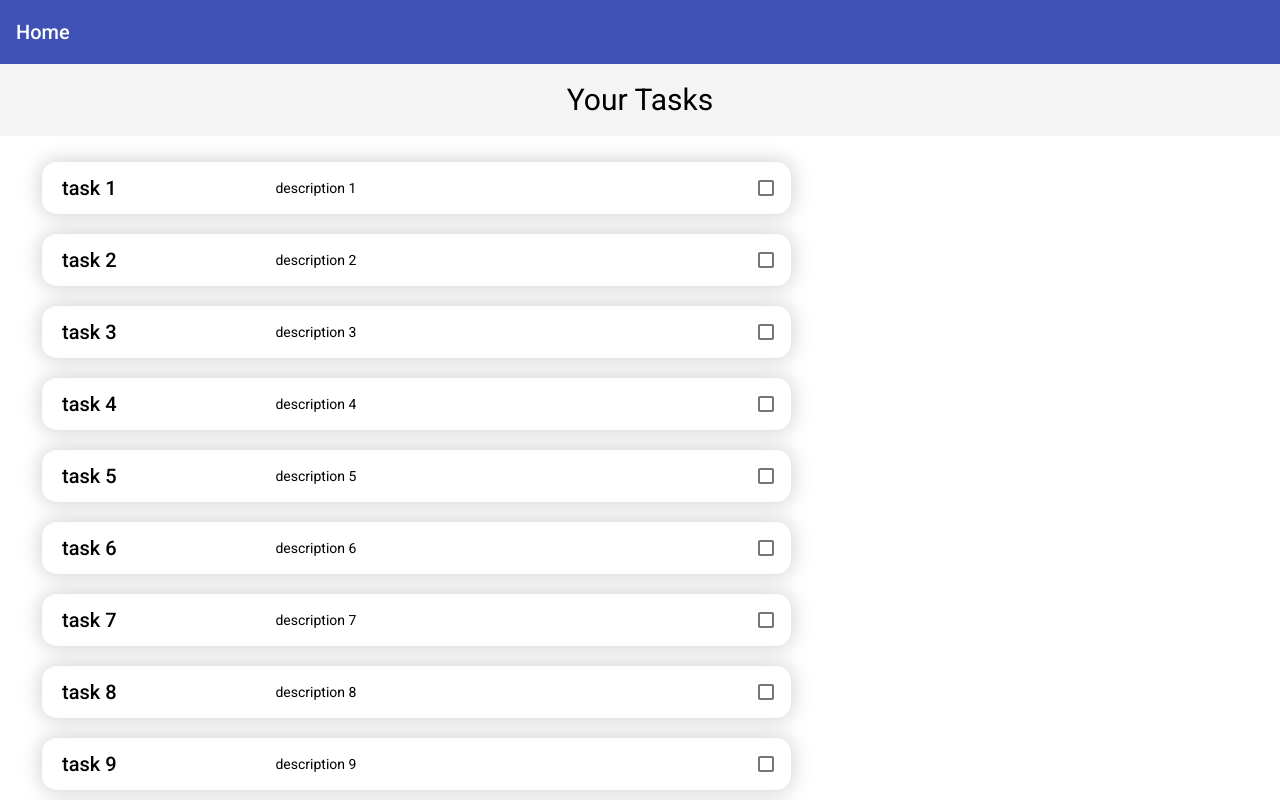
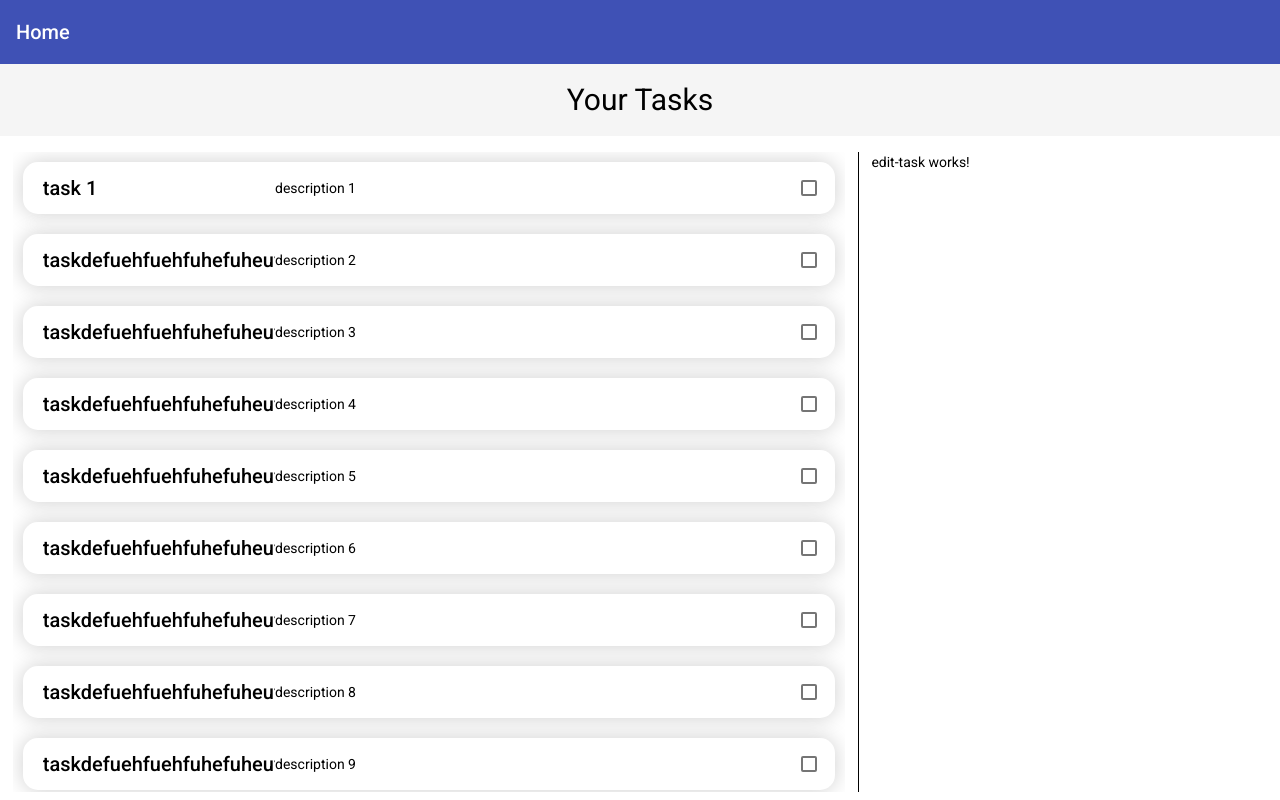
Before and after one commit to JuleZ1905/angular_zangl, an Angular app: page /home in a window 1280 px wide. Shown: the top 800 px of the page. Built offline with nearby package versions, Linux system fonts and the light colour scheme.

Commit message:
more css added

```diff
--- a/src/app/app.component.css
+++ b/src/app/app.component.css
@@ -0,0 +1,3 @@
+html, body {
+    height: 100%;
+}
--- a/src/app/home/home.component.css
+++ b/src/app/home/home.component.css
@@ -1,3 +1,13 @@
+.home {
+    height: 100%;
+    display: flex;
+    flex-flow: column;
+}
+
+.heading-view {
+    height: fit-content;
+}
+
 .header {
     background-color: #f5f5f5;
     padding: 20px;
@@ -12,19 +22,36 @@
 a {
   text-decoration: none;
 }
+
+.task-view {
+    display: flex;
+    flex-direction: row;
+    width: 100%;
+    height: 80%;
+}
+
 .tasks {
   display: flex;
   flex-direction: column;
-  margin-left: 2.5%;
+  margin-left: 1%;
+  width: 65%;
+  height: 100%;
+  overflow: scroll;
 }
 .task-item {
-  box-shadow: 0 0 20px 2px lightgrey;
+  box-shadow: 0 0 20px 1px lightgrey;
   margin: 10px;
   border-radius: 15px;
-  width: 60%;
 }
 
 .task-item:hover{
-    box-shadow: 0 0 20px 2px grey;
+    box-shadow: 0 0 10px 1px grey;
     transition: .2s ease-in-out;
 }
+
+.v-line {
+    border-left: 1px solid black;
+    height: 100%;
+    margin-left: 1%;
+    margin-right: 1%;
+}
--- a/src/app/home/home.component.ts
+++ b/src/app/home/home.component.ts
@@ -3,11 +3,14 @@ import { Component, OnInit } from '@angular/core';
 @Component({
   selector: 'app-home',
   template: `
+    <div class="home">
+      <div class="heading-view">
         <mat-toolbar color="primary">
           <a routerLink="/home"><span class="home-link">Home</span></a>
         </mat-toolbar>
         <h1 class="header">Your Tasks</h1>
-    <div>
+      </div>
+      <div class="task-view">
         <div class="tasks">
           <app-task
             class="task-item"
@@ -16,8 +19,8 @@ import { Component, OnInit } from '@angular/core';
           ></app-task>
           <app-task [isAddTask]="true"></app-task>
         </div>
-      <div class="edit">
-
+        <div class="v-line"></div>
+        <app-edit-task> </app-edit-task>
       </div>
     </div>
   `,
@@ -29,7 +32,7 @@ export class HomeComponent implements OnInit {
   ngOnInit(): void {
     for (let index = 2; index < 50; index++) {
       this.tasks.push({
-        name: 'task ' + index,
+        name: 'taskdefuehfuehfuhefuheufuehfuehfuheufhe' + index,
         description: 'description ' + index,
       });
     }
--- a/src/app/task/task.component.css
+++ b/src/app/task/task.component.css
@@ -8,7 +8,8 @@
 .task-name {
     width: 30%;
     margin: 0;
-    margin-left: 10px
+    margin-left: 10px;
+    overflow: scroll;
 }
 
 .task-desc {
```
Lines whose indentation alone changed are shown as unchanged.
